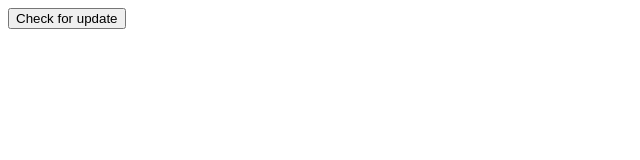
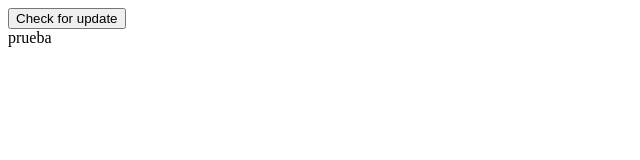
Before and after one commit to theguitxo/pruebapwa, an Angular app: page / in a window 1280 px wide. Shown: the top 160 px of the page, without its empty margins (0-640 px from the left). Built offline with nearby package versions, Linux system fonts and the light colour scheme.

Commit message:
Update app.component.html

```diff
--- a/src/app/app.component.html
+++ b/src/app/app.component.html
@@ -6,3 +6,4 @@
   <button (click)="update()">Actualizar</button>
 </div>
 }
+<div>prueba</div>
```
